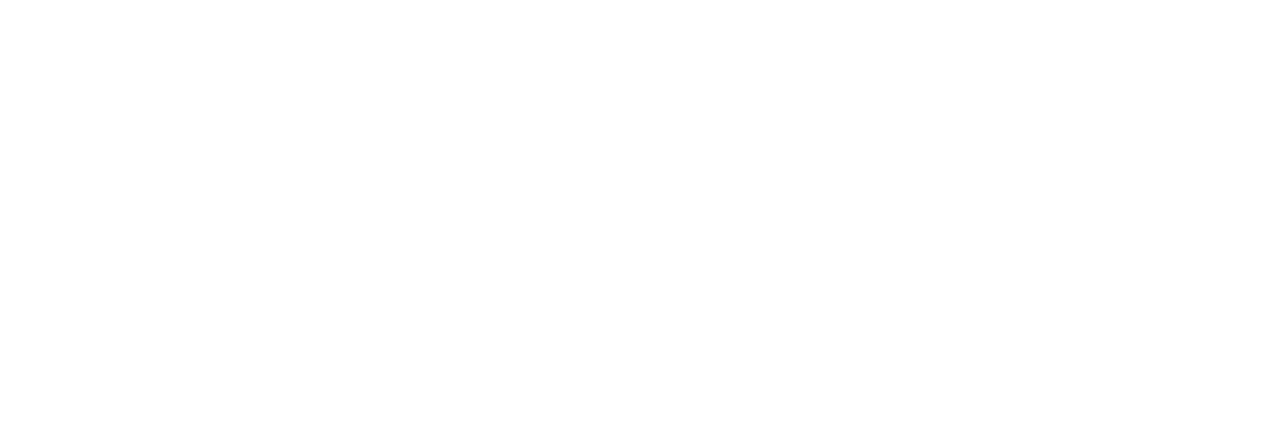
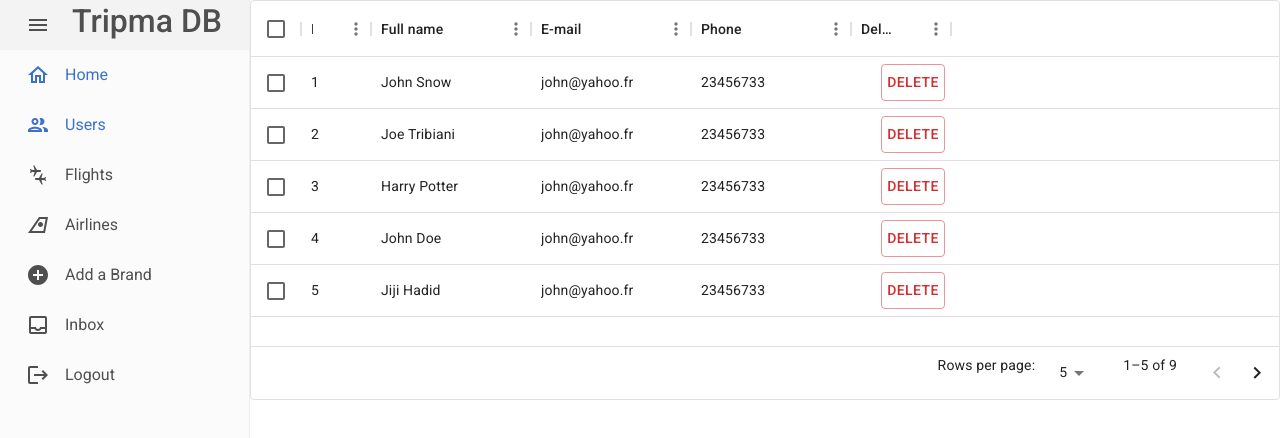
Before and after one commit to e-doctors-exclusive/TrimpaCompletition, a React (Create React App) app in the folder admin/: page /users in a window 1280 px wide. Before the commit this address had no page. Shown: the top 438 px of the page. Built offline with nearby package versions, Linux system fonts and the light colour scheme.

Commit message:
users is done

```diff
--- a/admin/package.json
+++ b/admin/package.json
@@ -7,6 +7,7 @@
     "@emotion/react": "^11.11.1",
     "@emotion/styled": "^11.11.0",
     "@fortawesome/fontawesome-free": "^6.4.2",
+    "@material/button": "^14.0.0",
     "@mui/icons-material": "^5.14.13",
     "@mui/x-charts": "^6.0.0-alpha.14",
     "@mui/x-data-grid": "^6.16.1",
--- a/admin/src/App.js
+++ b/admin/src/App.js
@@ -4,6 +4,7 @@
 import LandingPage from "./Components/LandingPage";
 import SideBar from "./Components/SideBar"
 import Home from "./Components/Home";
+import Users from "./Components/Users";
 
 function App() {
   return (
@@ -12,6 +13,7 @@
     <Routes>
       <Route path="/" element={<LandingPage />}></Route>
       <Route path="/home" element={<Home />}></Route>
+      <Route path="/users" element={<Users />}></Route>
       </Routes>
     </BrowserRouter>
     </ProSidebarProvider>
--- a/admin/src/Components/SideBar.js
+++ b/admin/src/Components/SideBar.js
@@ -8,6 +8,7 @@
 import LogoutIcon from '@mui/icons-material/Logout';
 import AddCircleOutlinedIcon from '@mui/icons-material/AddCircleOutlined';
 import MenuOutlinedIcon from "@mui/icons-material/MenuOutlined";
+import { Link } from 'react-router-dom'
 import '../styles/SideBar.css'
 const SideBar = () => {
     const { collapseSidebar } = useProSidebar();
@@ -25,8 +26,12 @@
             {" "}
             <h2>Tripma DB</h2>
           </MenuItem>
-          <MenuItem icon={<HomeOutlinedIcon />}>Home</MenuItem>
-          <MenuItem icon={<PeopleOutlinedIcon />}>Users</MenuItem>
+          <Link to="/home">
+            <MenuItem icon={<HomeOutlinedIcon />}>Home</MenuItem>
+          </Link>
+          <Link to="/users">
+            <MenuItem icon={<PeopleOutlinedIcon />}>Users</MenuItem>
+          </Link>
           <MenuItem icon={<ConnectingAirportsOutlinedIcon />}>Flights</MenuItem>
           <MenuItem icon={<AirlinesOutlinedIcon />}>Airlines</MenuItem>
           <MenuItem icon={<AddCircleOutlinedIcon />}>Add a Brand</MenuItem>
--- a/admin/src/Components/Users.js
+++ b/admin/src/Components/Users.js
@@ -1,7 +1,9 @@
 import * as React from 'react';
 import { DataGrid, GridColDef } from '@mui/x-data-grid';
+import SideBar from './SideBar';
+import Button from '@mui/material/Button';
+const columns= [
 
-const columns= [
   { field: 'id', headerName: 'ID', width: 70 },
   {
     field: 'fullName',
@@ -9,24 +11,52 @@
     description: 'This column has a value getter and is not sortable.',
     sortable: false,
     width: 160,
+  },{
+    field: 'email',
+    headerName: 'E-mail',
+    description: 'This column has a value getter and is not sortable.',
+    sortable: false,
+    width: 160,
   },
+  {
+    field: 'phone',
+    headerName: 'Phone',
+    description: 'This column has a value getter and is not sortable.',
+    sortable: false,
+    width: 160,
+  },
+  {
+    field: 'deleteButton',
+    headerName: 'Delete',
+    width: 100,
+    renderCell: (params) => (
+      <Button
+      variant="outlined" color="error"
+        style={{ marginLeft: '20px' }}
+      >
+        Delete
+      </Button>
+    ),
+  }
 ];
 
 const rows = [
-  { id: 1, fullName:'John Snow' },
-  { id: 2, fullName:'Joe Tribiani' },
-  { id: 3, fullName:'Harry Potter'  },
-  { id: 4, fullName:'John Doe'  },
-  { id: 5, fullName:'Jiji Hadid'  },
-  { id: 6, fullName:'Mariah Curry' },
-  { id: 7, fullName:'Bango '  },
-  { id: 8, fullName:'Leith Ayadi'  },
-  { id: 9, fullName:'Aymen Makhlouf' },
+  { id: 1, fullName:'John Snow', email:'john@yahoo.fr', phone:'23456733' },
+  { id: 2, fullName:'Joe Tribiani', email:'john@yahoo.fr', phone:'23456733' },
+  { id: 3, fullName:'Harry Potter', email:'john@yahoo.fr', phone:'23456733'  },
+  { id: 4, fullName:'John Doe', email:'john@yahoo.fr', phone:'23456733'  },
+  { id: 5, fullName:'Jiji Hadid', email:'john@yahoo.fr', phone:'23456733'  },
+  { id: 6, fullName:'Mariah Curry', email:'john@yahoo.fr', phone:'23456733' },
+  { id: 7, fullName:'Bango ', email:'john@yahoo.fr', phone:'23456733'  },
+  { id: 8, fullName:'Leith Ayadi', email:'john@yahoo.fr', phone:'23456733'  },
+  { id: 9, fullName:'Aymen Makhlouf', email:'john@yahoo.fr', phone:'23456733' },
 ];
 
-export default function DataTable() {
+export default function Users() {
   return (
-    <div style={{ height: 400, width: '100%' }}>
+    <div style={{ display: 'flex' }}>
+        <SideBar />
+    <div style={{ height: 400, width: '100%',flex: 1, marginLeft: '250px' }}>
       <DataGrid
         rows={rows}
         columns={columns}
@@ -39,5 +69,6 @@
         checkboxSelection
       />
     </div>
+    </div>
   );
 }
```
